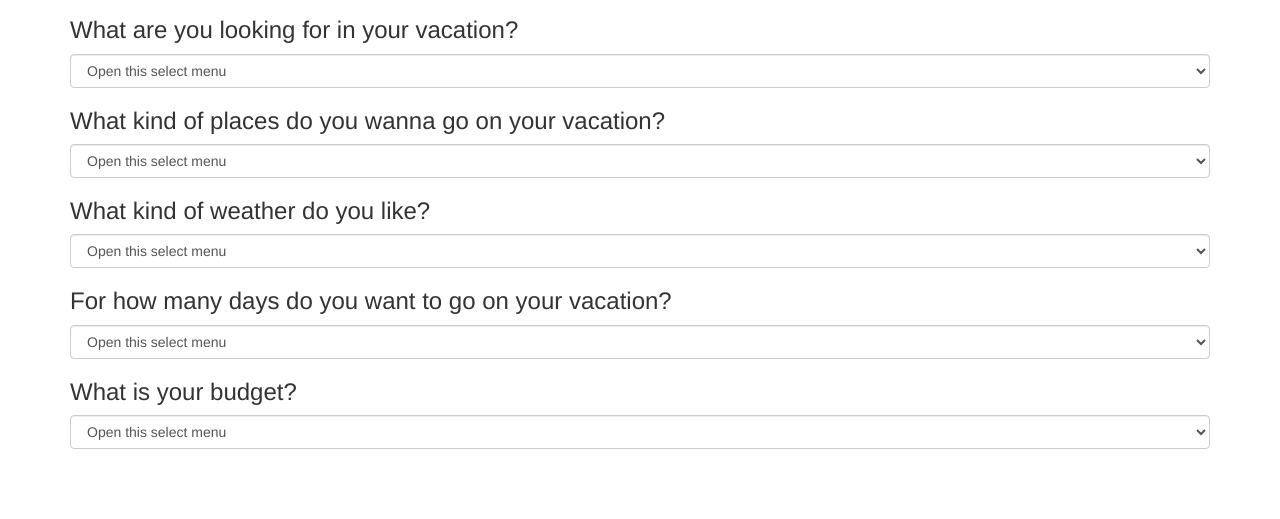
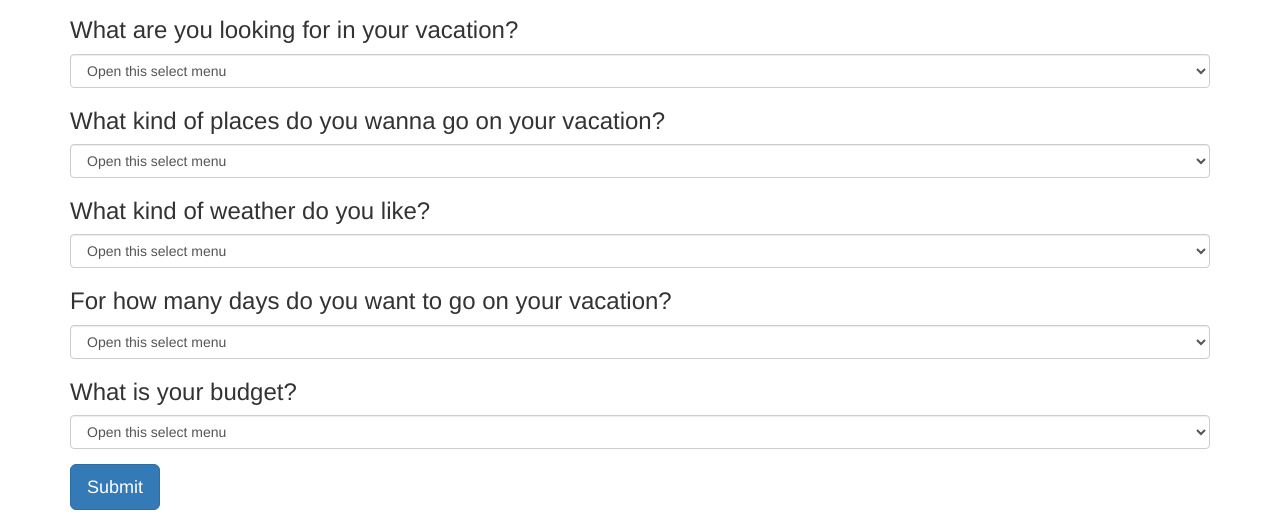
Before and after one commit to visetty/vacation-planner, a plain HTML site: page index.html in a window 1280 px wide. Shown: the part 281-800 px from the top of the page. Drawn offline with Linux system fonts and the light colour scheme.

Commit message:
btn added with submit classes under the vacation quiz

```diff
--- a/index.html
+++ b/index.html
@@ -68,8 +68,9 @@
             <option value="3">$11,000 to $20,000</option>
             <option value="4">More than 20,000</option>
           </select>
-
-
+        </div>
+        <div id="btn-submit">
+          <button type="submit" class="btn btn-primary btn-lg">Submit</button>
         </div>
       </form>
     </div>
```
